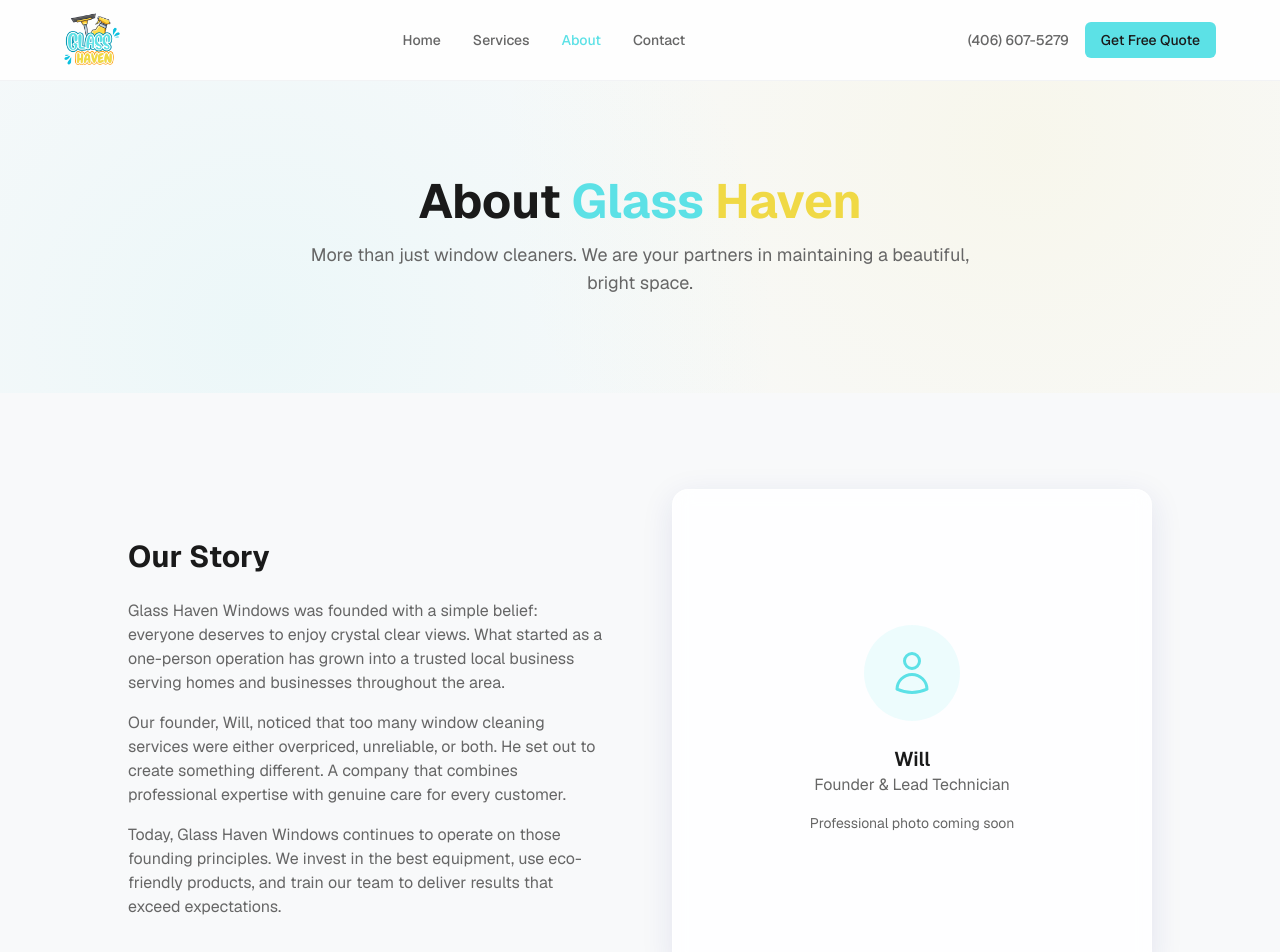
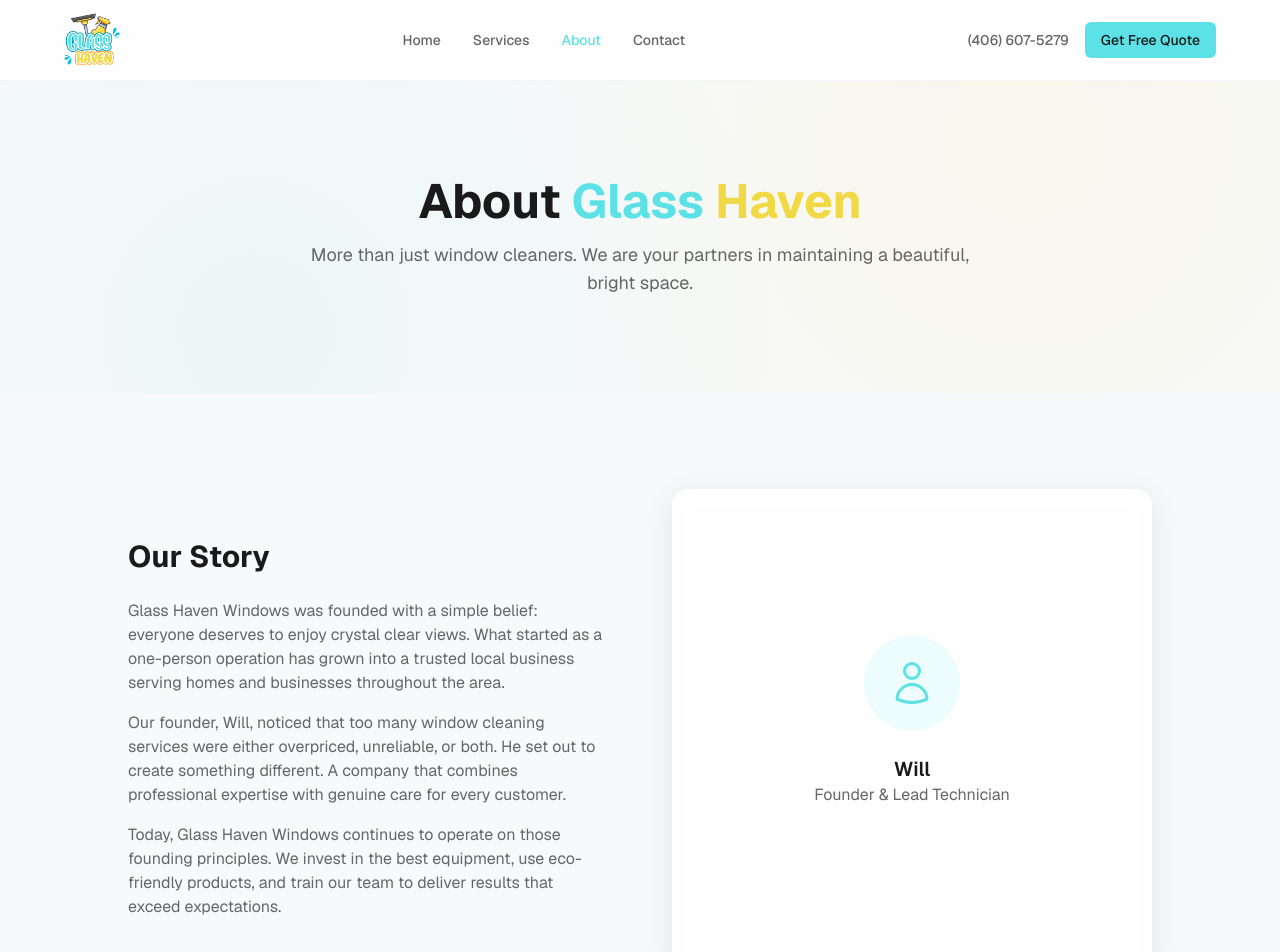
Before and after one commit to glasshavenwindows/v0-website-plan-review, a Next.js app: page /about in a window 1280 px wide. Shown: the top 952 px of the page. Built offline with nearby package versions, Linux system fonts and the light colour scheme.

Commit message:
Update page.tsx
Deleted line that says "professional photo coming soon" on line 164

```diff
--- a/app/about/page.tsx
+++ b/app/about/page.tsx
@@ -161,7 +161,6 @@ export default function AboutPage() {
                 <p className="mt-6 text-xl font-semibold text-foreground">Will</p>
                 <p className="text-muted-foreground">Founder & Lead Technician</p>
                 <p className="mt-4 text-sm text-muted-foreground max-w-xs mx-auto">
-                  Professional photo coming soon
                 </p>
               </div>
             </div>
```
